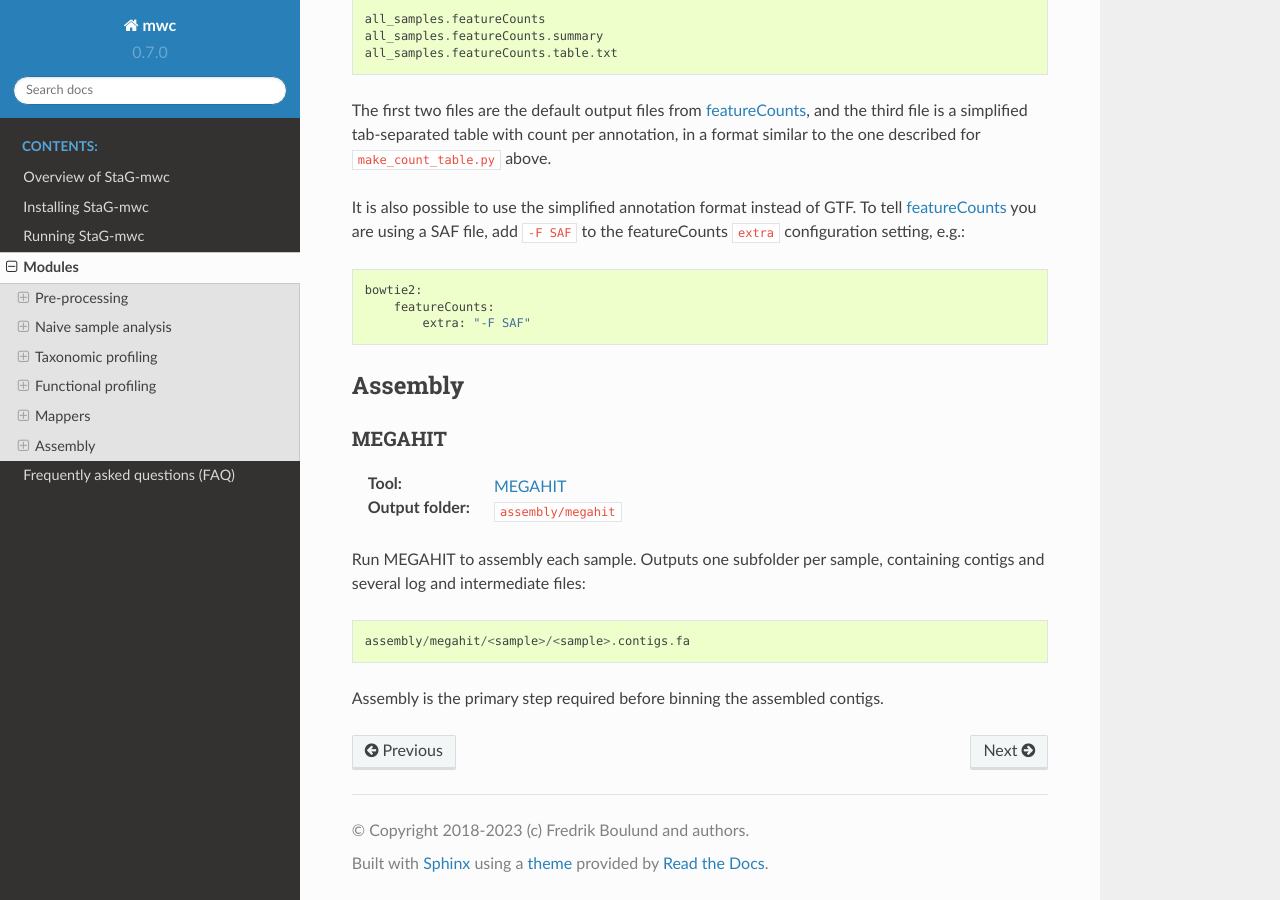
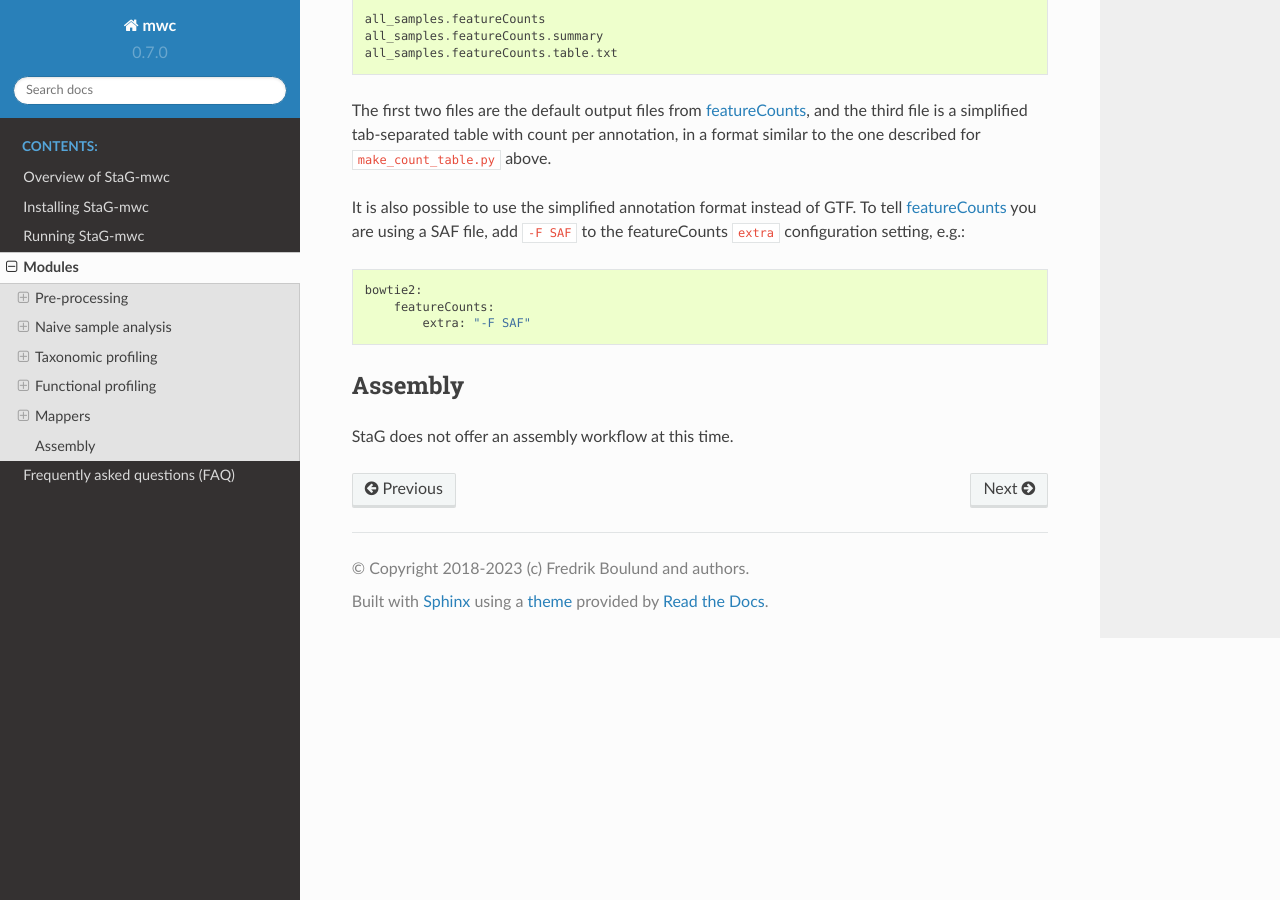
Before and after one commit to ctmrbio/stag-mwc, a Sphinx documentation site: the page built from docs/source/modules.rst, in a window 1280 px wide and 900 px high, scrolled down 8932 px. Built offline with Sphinx 7.4.7 and the Read the Docs theme 2.0.0, drawn with Linux system fonts in a browser that asks for light colours.

Commit message:
Remove MetaWRAP-based assembly workflow

```diff
--- a/docs/source/modules.rst
+++ b/docs/source/modules.rst
@@ -455,14 +455,4 @@ featureCounts ``extra`` configuration setting, e.g.::
 Assembly
 ********
 
-MEGAHIT
--------
-:Tool: `MEGAHIT`_
-:Output folder: ``assembly/megahit``
-
-Run MEGAHIT to assembly each sample. Outputs one subfolder per sample, containing
-contigs and several log and intermediate files::
-
-    assembly/megahit/<sample>/<sample>.contigs.fa
-
-Assembly is the primary step required before binning the assembled contigs.
+StaG does not offer an assembly workflow at this time.
```
Also changed, not shown: CHANGELOG.md (+2 -0 lines), 5 other files.
